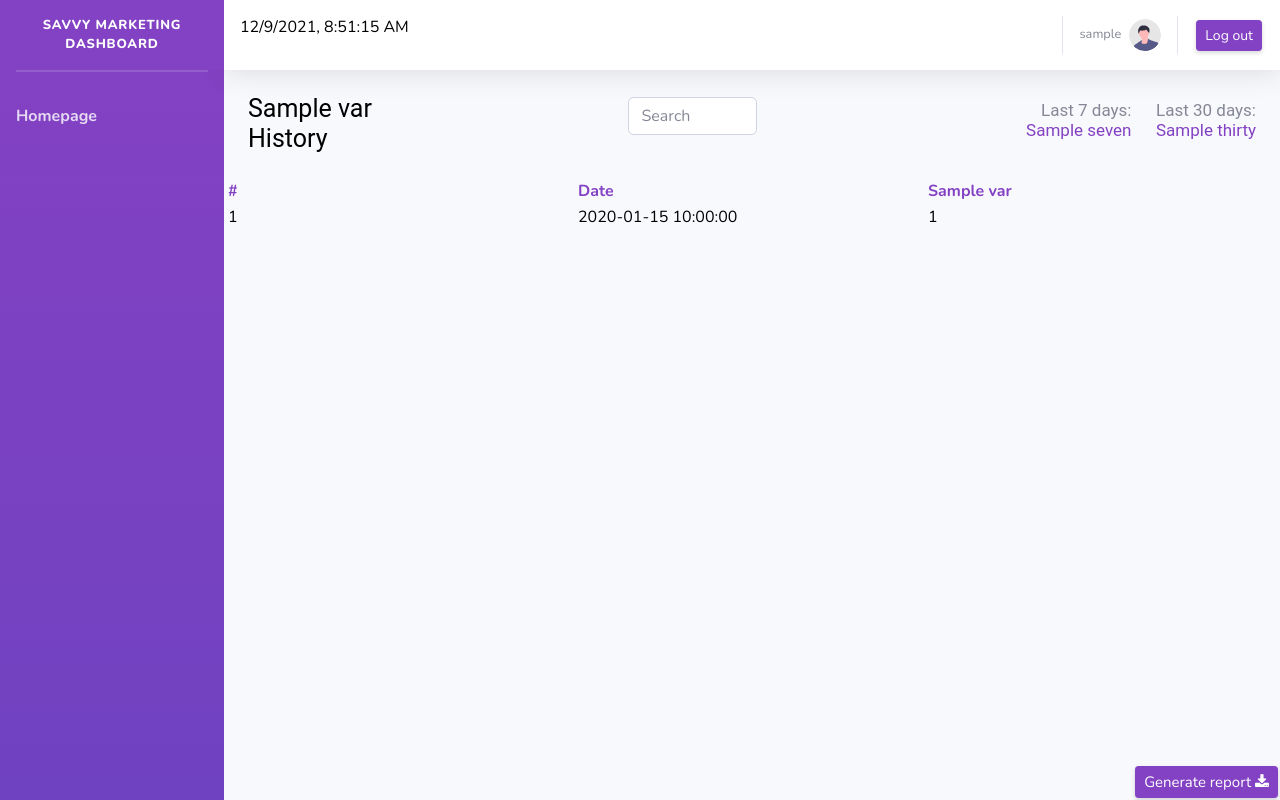
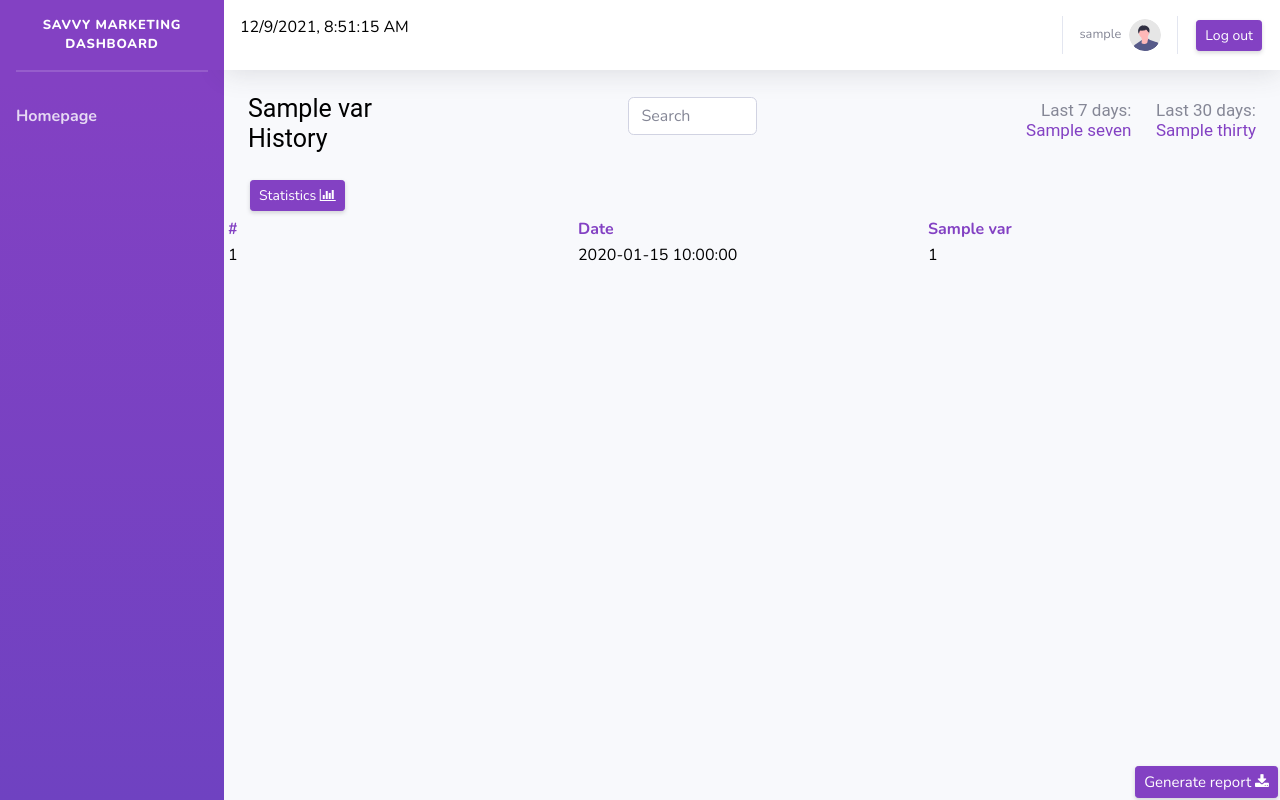
Before and after one commit to wasey8/Savvy-dashboard, a Flask app: template templates/History.html in a window 1280 px wide. Run offline with Flask 2, Linux system fonts and the light colour scheme; the template is opened without the code that fills it: most values are stand-ins (such as "Sample title", 1, 10 or a date in 2020); some libraries are stand-ins or nearby versions.

Commit message:
Update History.html

```diff
--- a/templates/History.html
+++ b/templates/History.html
@@ -122,6 +122,7 @@
                     <!-- Page Heading -->
                     <div class="d-sm-flex align-items-center justify-content-between mb-4">
                         <h1 style="font-size: 25px;"class="h3 mb-0 text-gray-800">{{var}} History</h1>
+
                         <div class="container text-left">
                             <div class="row justify-content-center">
                               <div class="col-lg-3">
@@ -141,7 +142,12 @@
 
 
                     </div>
+                    {% if var=="Crash Free users" or var=="Average Transaction Value"%}
+                    {% else %}
+                    <a style="height: fit-content; margin: 2px; text-align: left; background-color: #8341c3; border-color: #8341c3;" class="d-none d-sm-inline-block btn btn-sm btn-primary shadow-sm" href="{{ url_for('stats',var=var) }}" role="button">Statistics <i class="fa fa-bar-chart" aria-hidden="true"></i></a>
 
+
+                    {% endif%}
                     <div >
 
 
```
